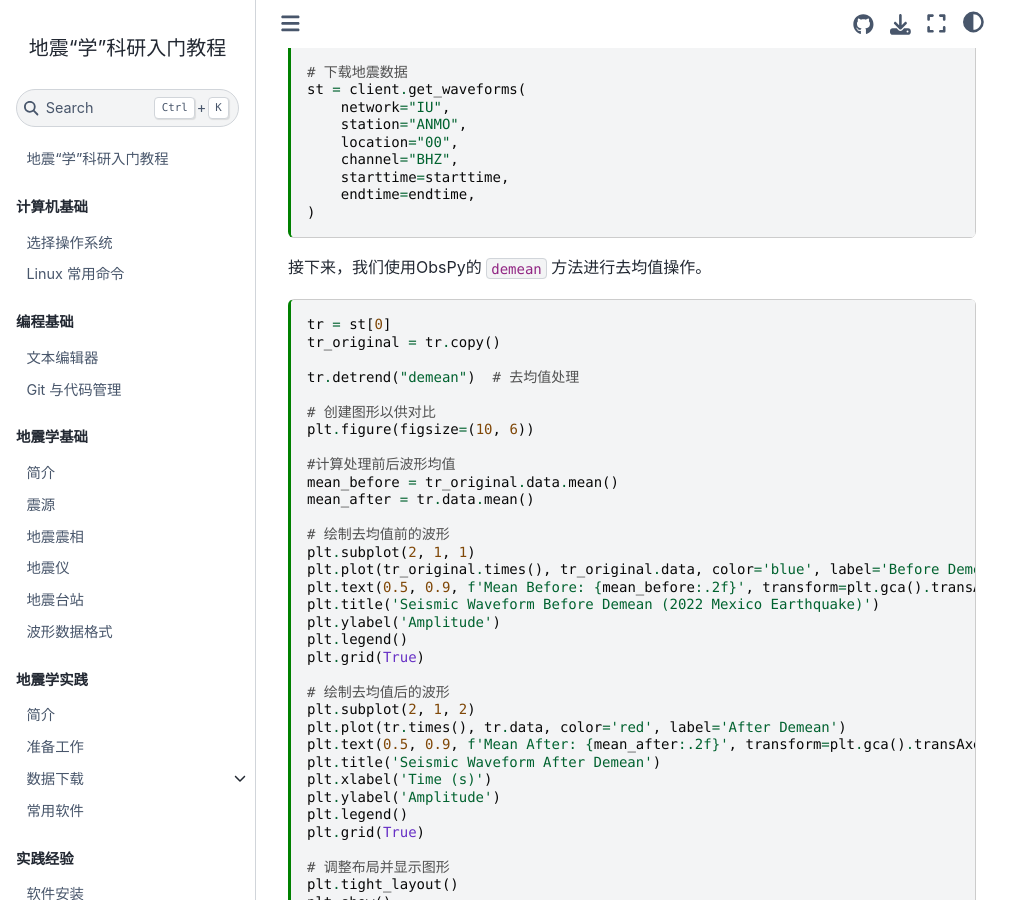
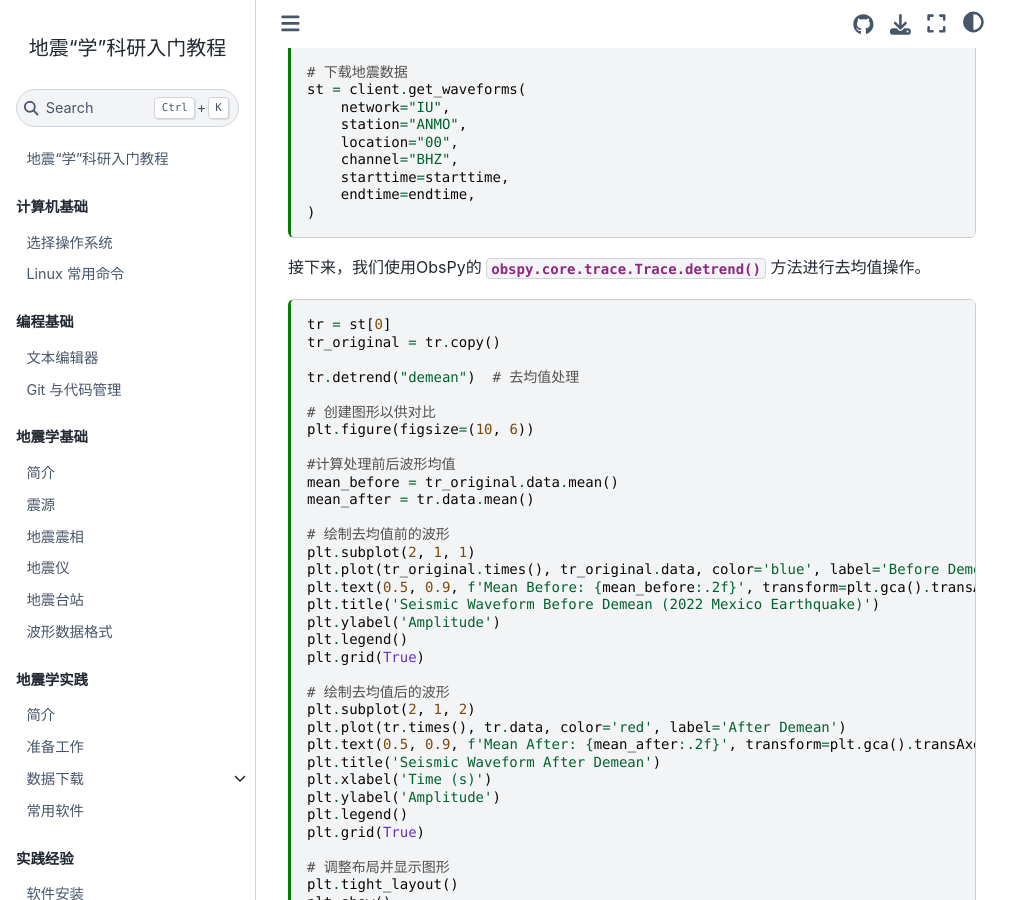
Before and after one commit to seismo-learn/seismology101, a Jupyter Book: the page built from source/exercises/demean.md, in a window 1280 px wide and 900 px high, scrolled down 482 px. Shown: the whole window, without its empty margins (0-1031 px from the left). Built offline with Jupyter Book 1.0.4 settings and Sphinx 7.4.7 and the Sphinx Book theme 1.1.4, drawn with Linux system fonts in a browser that asks for light colours; pages that are not in the unit, such as notebooks, are missing from menus.

Commit message:
Update source/exercises/demean.md
Co-authored-by: Dongdong Tian <seisman.info@gmail.com>

````diff
--- a/source/exercises/demean.md
+++ b/source/exercises/demean.md
@@ -45,7 +45,7 @@ st = client.get_waveforms(
 )
 ```
 
-接下来，我们使用ObsPy的 `demean` 方法进行去均值操作。
+接下来，我们使用ObsPy的 {meth}`obspy.core.trace.Trace.detrend` 方法进行去均值操作。
 
 ```{code-cell} ipython3
 tr = st[0]
````
